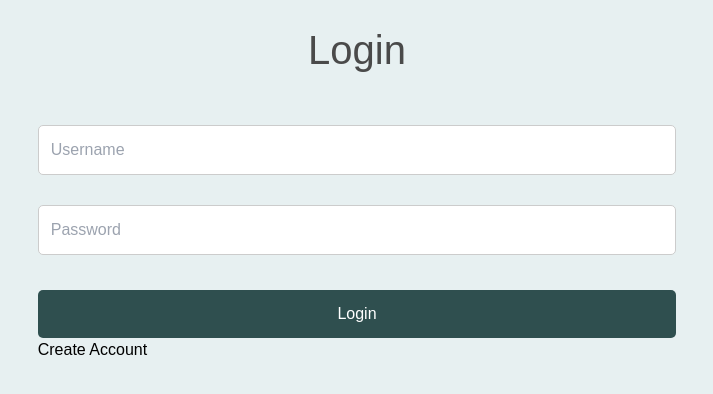
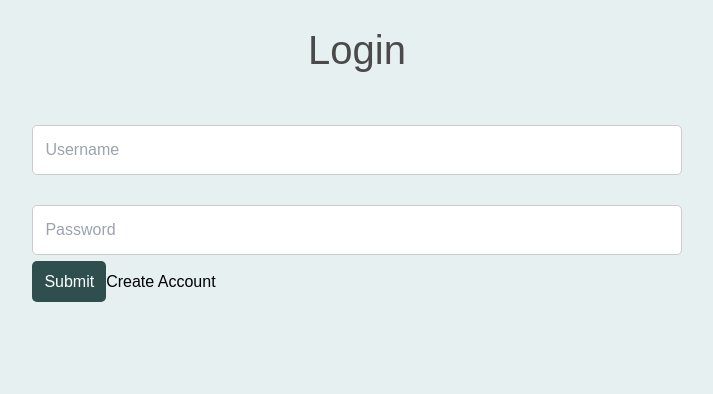
Before and after one commit to cfgtexas24/Team-1, a React (Create React App) app in the folder frontend/: page /patient/login in a window 1280 px wide. Shown: the top 394 px of the page, without its empty margins (283-996 px from the left). Built offline with nearby package versions, Linux system fonts and the light colour scheme.

Commit message:
routing done

```diff
--- a/frontend/src/components/Login.js
+++ b/frontend/src/components/Login.js
@@ -8,7 +8,7 @@ const Login = () => {
       <form>
         <input type="text" placeholder="Username" className="input-box" />
         <input type="password" placeholder="Password" className="input-box" />
-        <button type="submit" className="submit-button">Login</button>
+        <Link to="/patient-dashboard"className="submit-button">Submit</Link>
         <Link to="/">Create Account</Link>
       </form>
     </div>
```
